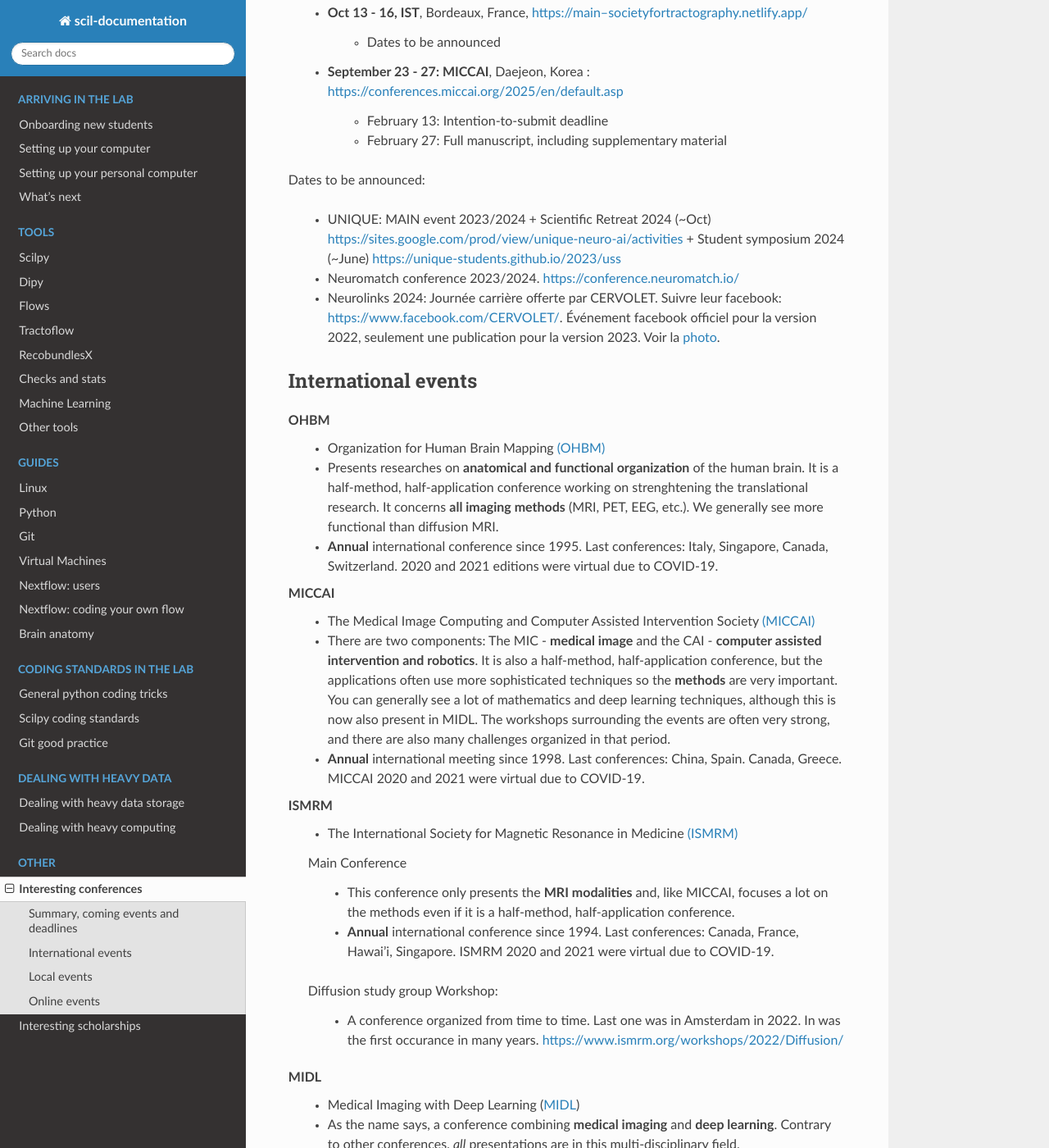
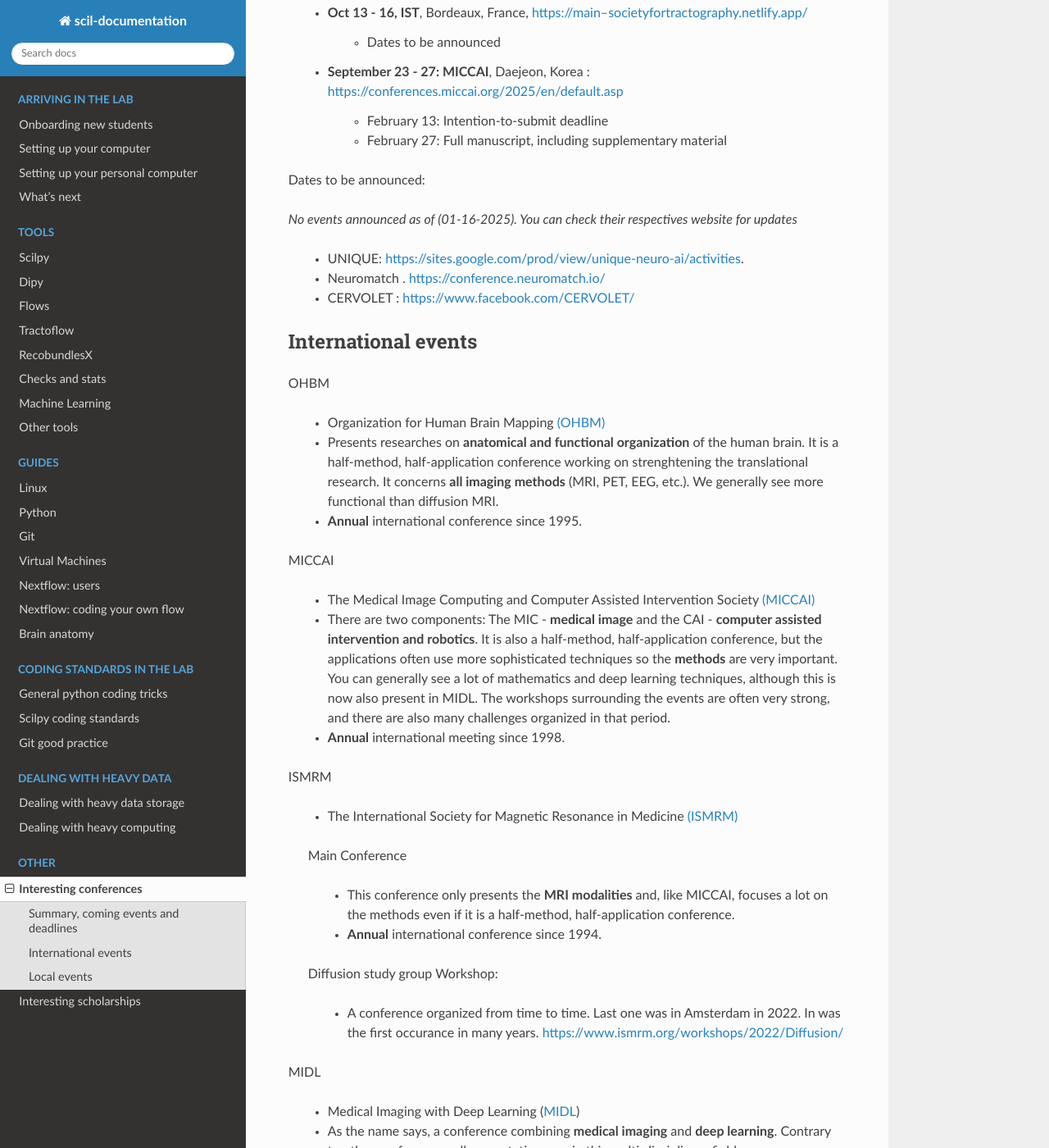
Before and after one commit to scilus/scil-documentation, a Sphinx documentation site: the page built from source/other/conferences.rst, in a window 1280 px wide and 1400 px high, scrolled down 788 px. Shown: the whole window at 82% size. Built offline with Sphinx 7.4.7 and the Read the Docs theme 3.1.0, drawn with Linux system fonts in a browser that asks for light colours; some of the changed text lies outside the part shown.

Commit message:
removed and update events to be announced
removed old events and non-existing orgs(RBIQ, symposium imagining imaging, IAM Brain). dates to be annouced -> UNIQ,Neurolink,CERVOLET

```diff
--- a/source/other/conferences.rst
+++ b/source/other/conferences.rst
@@ -46,53 +46,54 @@
 
 Dates to be announced:
 
-    - UNIQUE: MAIN event 2023/2024 + Scientific Retreat 2024 (~Oct) https://sites.google.com/prod/view/unique-neuro-ai/activities + Student symposium 2024 (~June)  https://unique-students.github.io/2023/uss
-    - Neuromatch conference 2023/2024. https://conference.neuromatch.io/
-    - Neurolinks 2024: Journée carrière offerte par CERVOLET. Suivre leur facebook: https://www.facebook.com/CERVOLET/. Événement facebook officiel pour la version 2022, seulement une publication pour la version 2023. Voir la `photo <https://www.facebook.com/photo/?fbid=621390726873282&set=a.383350987343925>`_.
+*No events announced as of (01-16-2025). You can check their respectives website for updates*
+
+    - UNIQUE: https://sites.google.com/prod/view/unique-neuro-ai/activities.
+    - Neuromatch . https://conference.neuromatch.io/
+    - CERVOLET : https://www.facebook.com/CERVOLET/
 
 
 International events
 --------------------
 
 OHBM
+
     - Organization for Human Brain Mapping  `(OHBM) <https://www.humanbrainmapping.org>`_
     - Presents researches on **anatomical and functional organization** of the human brain. It is a half-method, half-application conference working on strenghtening the translational research. It concerns **all imaging methods** (MRI, PET, EEG, etc.). We generally see more functional than diffusion MRI.
-    - **Annual** international conference since 1995. Last conferences: Italy, Singapore, Canada, Switzerland. 2020 and 2021 editions were virtual due to COVID-19.
+    - **Annual** international conference since 1995.
 
 MICCAI
+
     - The Medical Image Computing and Computer Assisted Intervention Society `(MICCAI) <http://www.miccai.org/>`_
     - There are two components: The MIC - **medical image** and the CAI - **computer assisted intervention and robotics**. It is also a half-method, half-application conference, but the applications often use more sophisticated techniques so the **methods** are very important. You can generally see a lot of mathematics and deep learning techniques, although this is now also present in MIDL. The workshops surrounding the events are often very strong, and there are also many challenges organized in that period.
-    - **Annual** international meeting since 1998. Last conferences: China, Spain. Canada, Greece. MICCAI 2020 and 2021 were virtual due to COVID-19.
+    - **Annual** international meeting since 1998.
 
 ISMRM
+
     - The International Society for Magnetic Resonance in Medicine `(ISMRM) <https://www.ismrm.org>`_
 
     Main Conference
 
         - This conference only presents the **MRI modalities** and, like MICCAI, focuses a lot on the methods even if it is a half-method, half-application conference.
-        - **Annual** international conference since 1994. Last conferences: Canada, France, Hawai'i, Singapore. ISMRM 2020 and 2021 were virtual due to COVID-19.
+        - **Annual** international conference since 1994.
 
     Diffusion study group Workshop:
 
         - A conference organized from time to time. Last one was in Amsterdam in 2022. In was the first occurance in many years. https://www.ismrm.org/workshops/2022/Diffusion/
 
 MIDL
+
     - Medical Imaging with Deep Learning (`MIDL <https://www.midl.io>`_)
     - As the name says, a conference combining **medical imaging** and **deep learning**. Contrary to other conferences, *all* presentations are in this multi-disciplinary field.
-    - **Annual** international conference since 2018. Last conferences: Netherlands, England. MIDL 2020 and 2021 were virtual due to COVID-19.
+    - **Annual** international conference since 2018.
 
 Dipy workshop
+
     - DIPY offers an **annual** workshop which is a good way to get acquainted with DIPY. It is held in Indiana (Indiana University is DIPY's main sponsor) around March.
 
-I AM BRAIN
-    - New association. Their first event was in April 2023. https://www.iambrain.org/
 
 Local events
 ------------
-
-RBIQ-QBIN
-    - `RBIQ <https://www.rbiq-qbin.qc.ca/Home>`_ in French (Réseau de bio-imagerie du Québec), QBIN in English (Quebec Bio-imaging Network). It is a good opportunity to meet the imaging community of our province.
-    - **Annual** scientific day in Montreal. Link here: `scientific day <https://www.rbiq-qbin.qc.ca/Journ%C3%A9e_scientifique_annuelle>`_.
 
 UNIQUE
     - The Unifying Neuroscience and Artificial Intelligence - Québec (`UNIQUE <https://sites.google.com/view/unique-neuro-ai/>`_). They sometime offer scientific days or student symposiums. Ex: https://unique-students.github.io/2022/schedule.
@@ -102,16 +103,5 @@
     - Unique helps organizing the **annual** MAIN event (Montreal Artificial Intelligence and Neuroscience) with UdeM since 2017.
     - Last event's website is `2022's, here <https://www.main2022.org/>`_.
 
-Symposium Imagining Imaging
-    - Was first held in 2014 for the opening of our new Imaging Center at the CHUS and will now again be held this year. Keynote speakers from all around the world.
-    - Link for `2020's edition <https://www.fourwav.es/view/2000/info/>`_.
-
 HIBALL Winter School:
     - Tutorials convering different aspects of working with the BigBrain. https://events.hifis.net/event/640/
-
-Online events
--------------
-
-Neuromatch
-    - Computational neuroscience. Per their description, "the scope includes machine learning work that has an explicit biological link".
-    - A new conference, more than once a year, completely online (with the option of hybrid mode, meeting locally with other participants). Link: `Neuromatch website <https://neuromatch.io/>`_.
```
